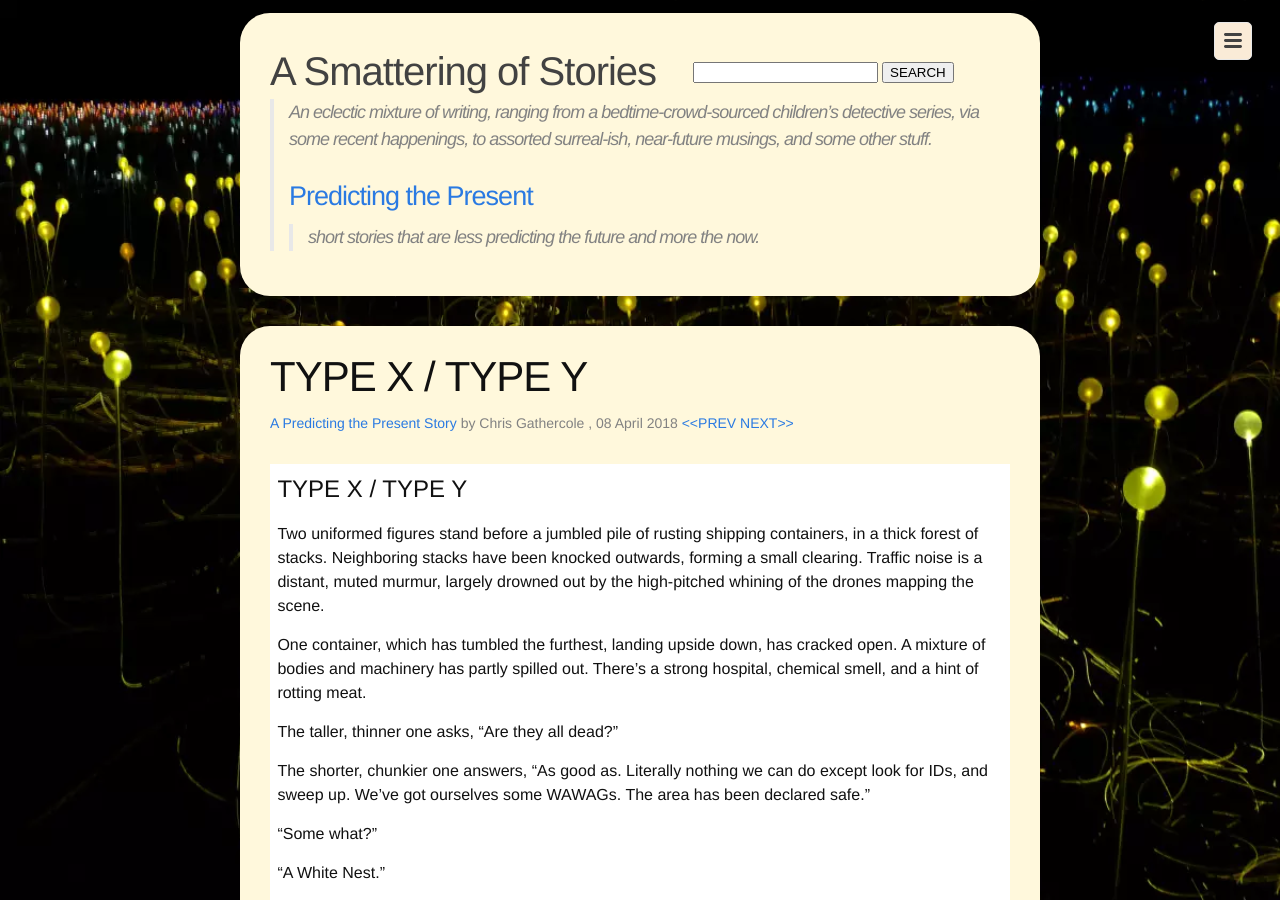
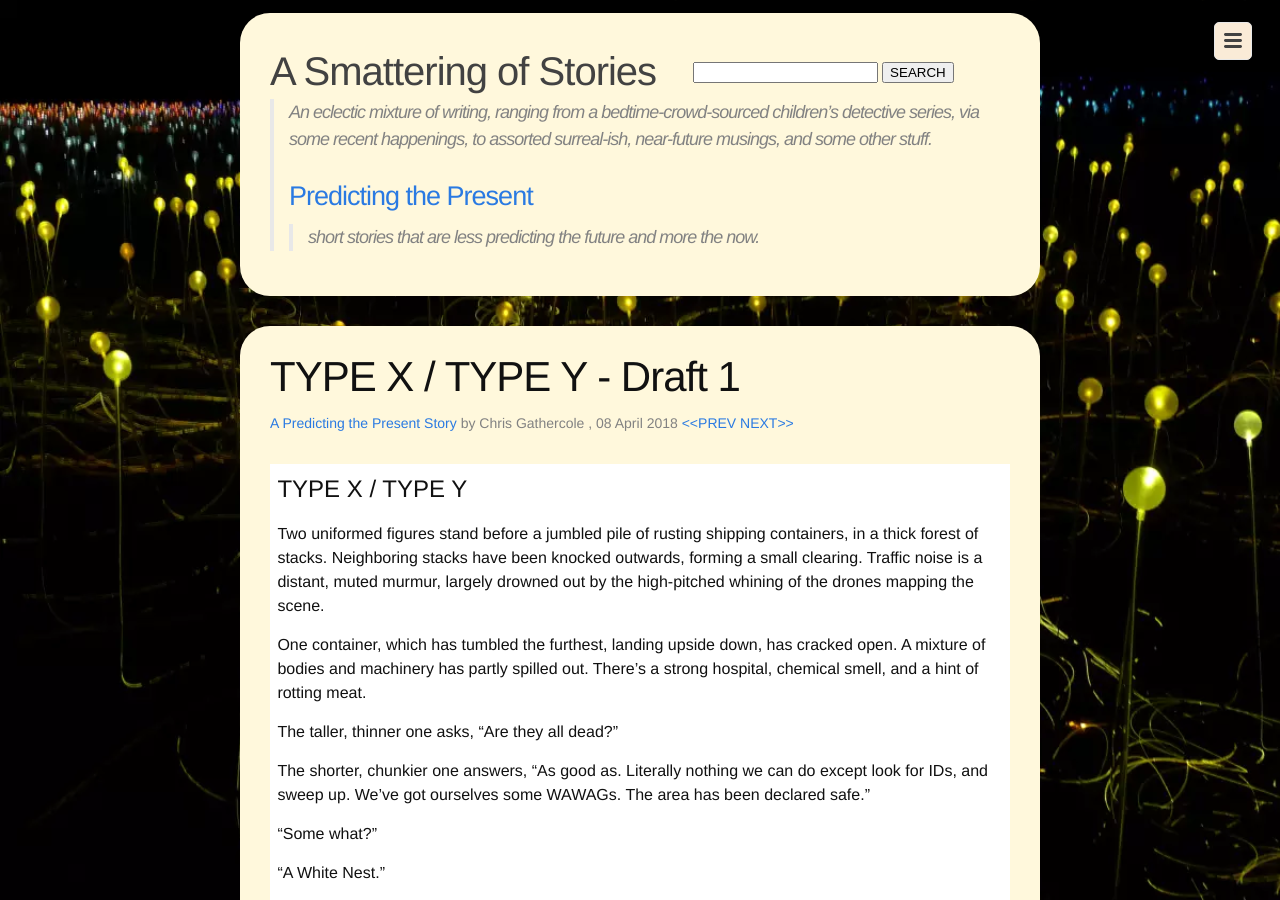
Before and after one commit to upthebuzzard/upthebuzzard.github.io, a Jekyll site: the page built from _predicting_the_present/2018-04-09-48hrflashfiction2018-type-x-type-y-draft-01.md, in a window 1280 px wide and 900 px high. Built offline with Jekyll 4.4.1, drawn with Linux system fonts in a browser that asks for light colours; some web fonts are replaced.

Commit message:
reworded titles to mention draft

```diff
--- a/_predicting_the_present/2018-04-09-48hrflashfiction2018-type-x-type-y-draft-01.md
+++ b/_predicting_the_present/2018-04-09-48hrflashfiction2018-type-x-type-y-draft-01.md
@@ -1,6 +1,6 @@
 ---
 layout: post
-title: TYPE X / TYPE Y
+title: TYPE X / TYPE Y - Draft 1
 date: 2018-04-8 11:41
 categories: [draft]
 excerpt: >
```
Also changed, not shown: _predicting_the_present/2018-04-09-48hrflashfiction2018-type-x-type-y-draft-02.md (+1 -1 lines).
